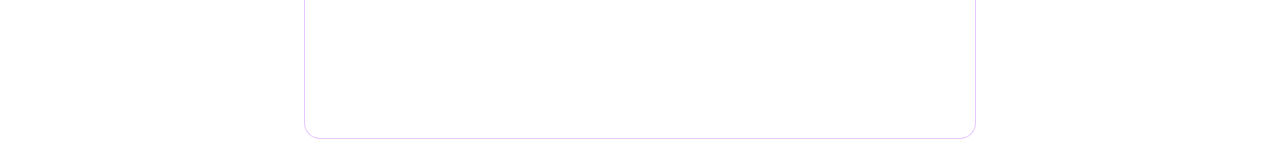
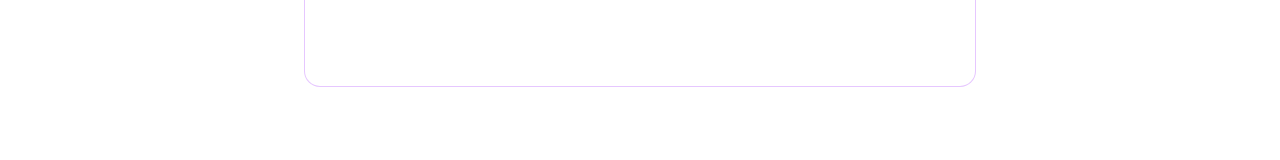
Before and after one commit to NoHead73/lisadesign, a Next.js app: page / in a window 1280 px wide. Shown: the part 1831-1991 px from the top of the page. Built offline with nearby package versions, Linux system fonts and the light colour scheme.

Commit message:
Убрал подпись про Telegram и Max

```diff
--- a/app/page.tsx
+++ b/app/page.tsx
@@ -174,9 +174,6 @@ export default function Home() {
                                     <span className="text-white font-bold text-sm">MAX</span>
                                 </a>
                             </div>
-                            <p className="text-white/60 text-sm pt-4">
-                                Лиса доступна в Telegram и Max (оба по номеру телефона)
-                            </p>
                         </div>
                     </div>
                 </div>
```
